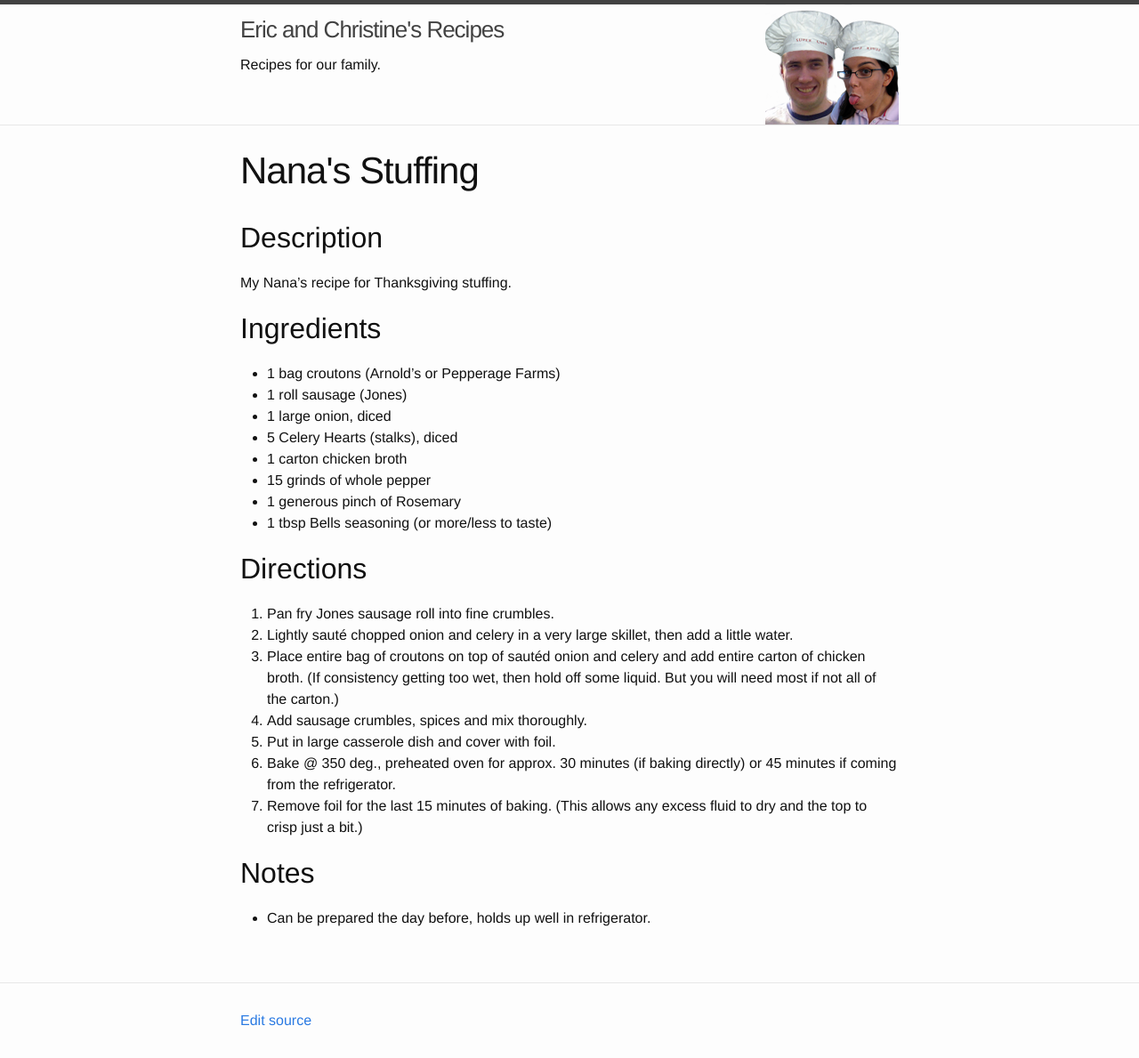
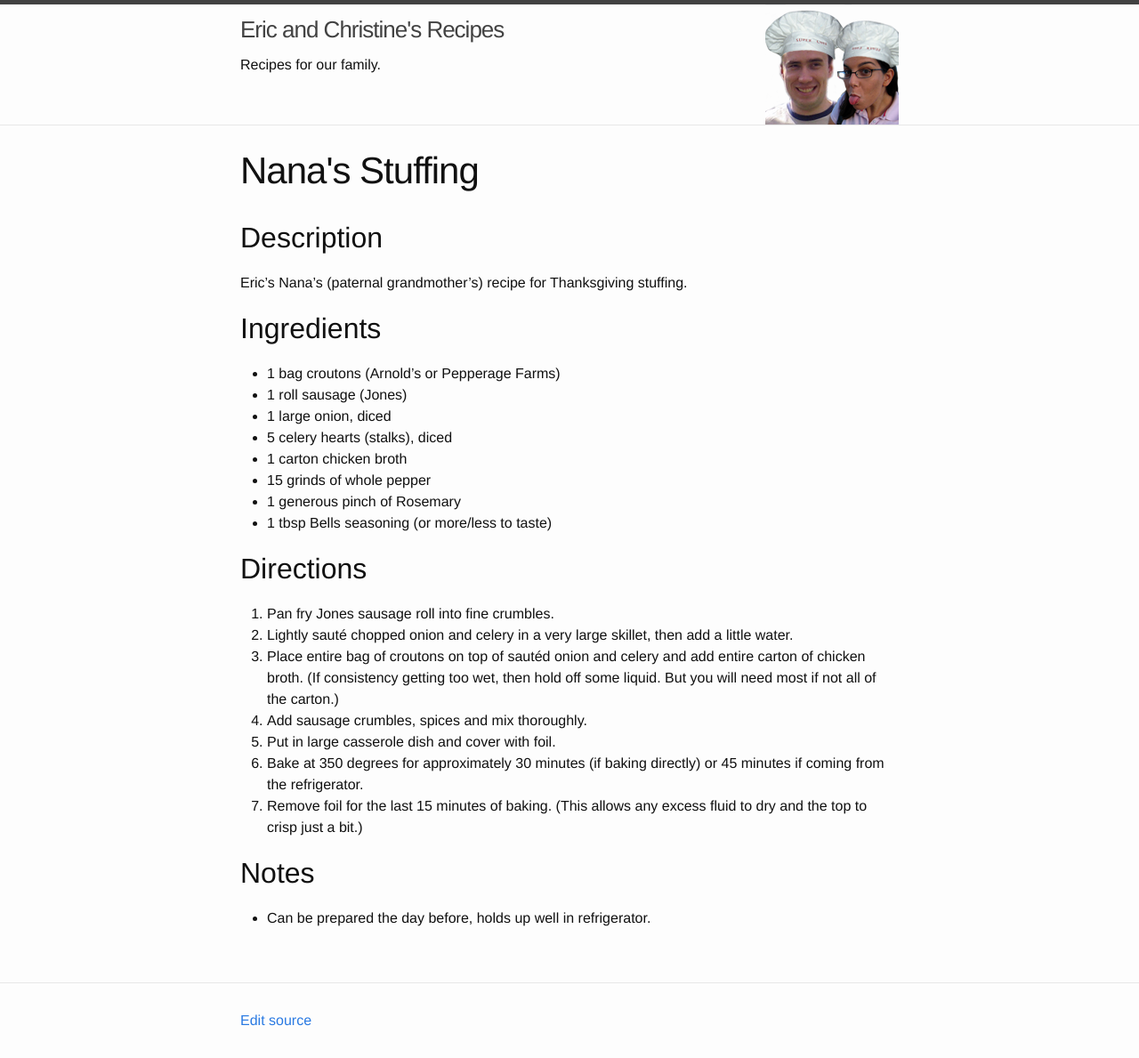
Before and after one commit to ekoleda/recipes, a Jekyll site: the page built from nanas_stuffing.md, in a window 1280 px wide. Shown: the whole page at 89% size. Built offline with Jekyll 4.4.1, drawn with Linux system fonts in a browser that asks for light colours.

Commit message:
Fix some formatting.

```diff
--- a/nanas_stuffing.md
+++ b/nanas_stuffing.md
@@ -7,7 +7,7 @@ categories: ["Side Dish"]
 Description
 -----------
 
-My Nana's recipe for Thanksgiving stuffing.
+Eric's Nana's (paternal grandmother's) recipe for Thanksgiving stuffing.
 
 Ingredients
 -----------
@@ -15,7 +15,7 @@ Ingredients
 -   1 bag croutons (Arnold’s or Pepperage Farms)
 -   1 roll sausage (Jones)
 -   1 large onion, diced
--   5 Celery Hearts (stalks), diced
+-   5 celery hearts (stalks), diced
 -   1 carton chicken broth
 -   15 grinds of whole pepper
 -   1 generous pinch of Rosemary
@@ -29,7 +29,7 @@ Directions
 3.  Place entire bag of croutons on top of sautéd onion and celery and add entire carton of chicken broth. (If consistency getting too wet, then hold off some liquid. But you will need most if not all of the carton.)
 4.  Add sausage crumbles, spices and mix thoroughly.
 5.  Put in large casserole dish and cover with foil.
-6.  Bake @ 350 deg., preheated oven for approx. 30 minutes (if baking directly) or 45 minutes if coming from the refrigerator.
+6.  Bake at 350 degrees for approximately 30 minutes (if baking directly) or 45 minutes if coming from the refrigerator.
 7.  Remove foil for the last 15 minutes of baking. (This allows any excess fluid to dry and the top to crisp just a bit.)
 
 Notes
```
